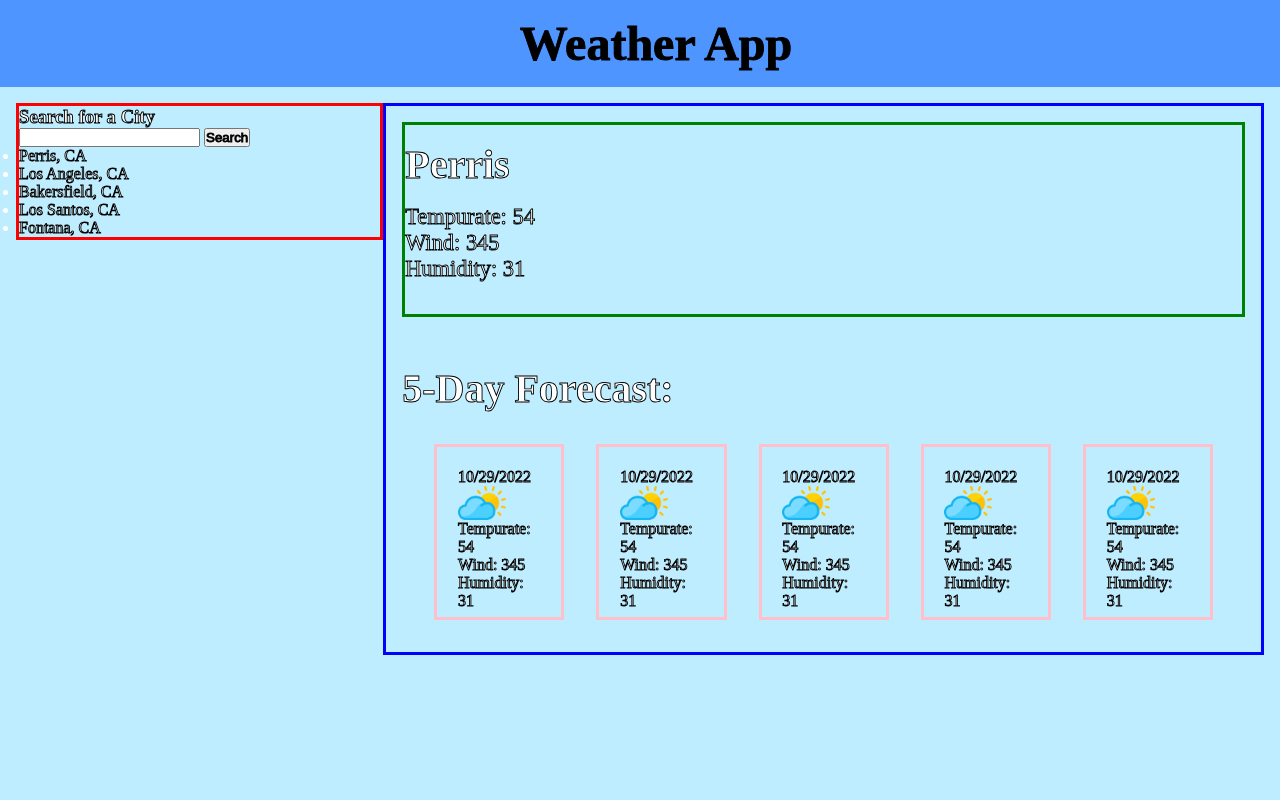
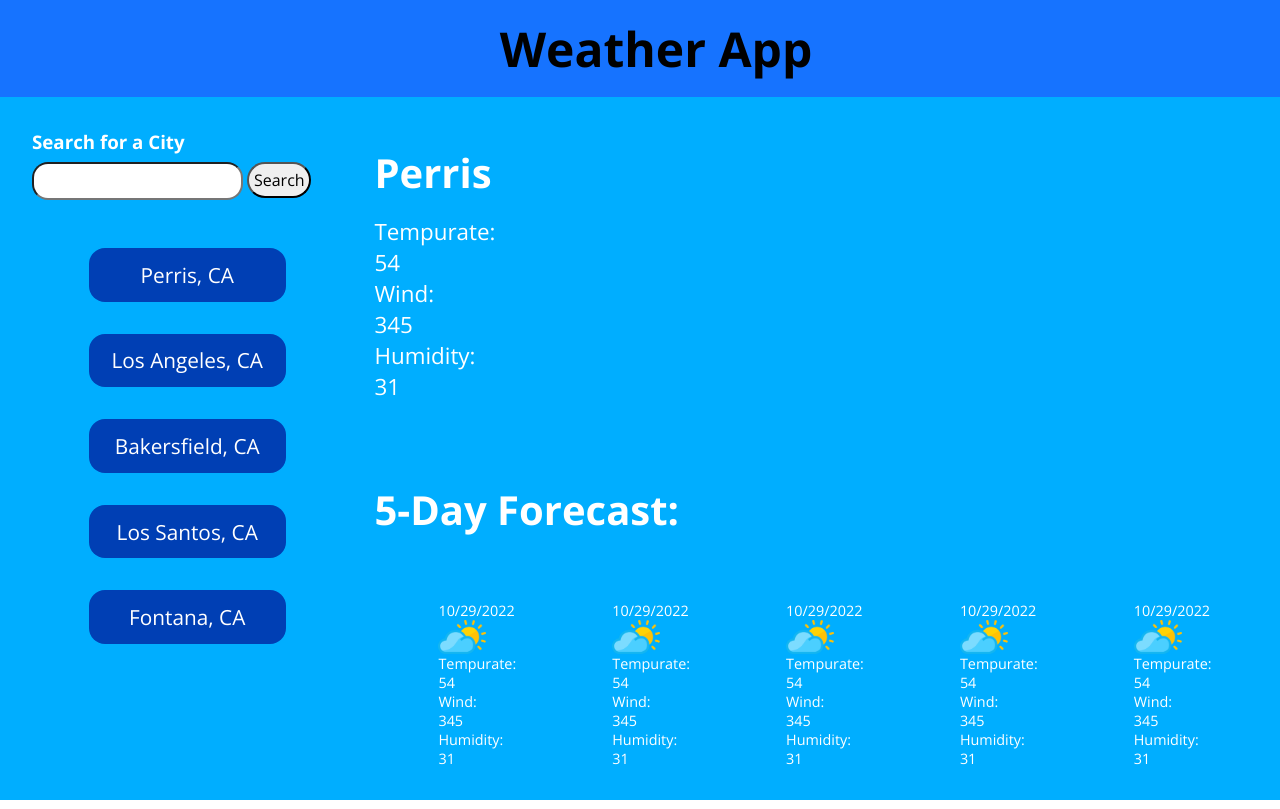
Before and after one commit to TDGLU/Weather-App, a plain HTML site: page index.html in a window 1280 px wide. Shown: the top 809 px of the page. Drawn offline with nearby package versions, Linux system fonts and the light colour scheme; no server answers.

Commit message:
added more styling

```diff
--- a/assets/css/style.css
+++ b/assets/css/style.css
@@ -1,16 +1,23 @@
+/* Imported font  */
+
+@import url('https://fonts.googleapis.com/css2?family=Open+Sans:wght@300;400;700&display=swap');
+
 * {
   margin: 0;
   padding: 0;
   scroll-behavior: smooth;
-  -webkit-text-stroke-width: 0.9px;
-  -webkit-text-stroke-color: black;
+  font-family: 'Open Sans', sans-serif;
 }
+
+/* Entire body  */
 
 .container {
   height: 100vh;
   width: 100vw;
-  background-color: rgb(190, 237, 255);
+  background-color: rgb(0, 174, 255);
 }
+
+/* Title Section  */
 
 .title {
   text-align: center;
@@ -18,7 +25,7 @@
   font-size: 3rem;
   font-weight: bolder;
   color: rgb(0, 0, 0);
-  background-color: rgba(79, 149, 255);
+  background-color: rgb(22, 115, 255);
   padding: 1rem;
 }
 
@@ -26,23 +33,60 @@
   display: flex;
   flex-direction: row;
   padding: 1rem;
-
 }
 
 /* Search Section */
 
+.search-section {
+  margin: 1rem;
+}
+
+.search-for-a-city {
+  margin: .5rem 0;
+}
+
+.city-search {
+  padding: .5rem 1rem;
+  border-radius: 1rem;
+}
+
+.search-btn {
+  border-radius: 2rem;
+  padding: .3rem;
+  font-size: 1rem;
+}
+
 aside {
   color: white;
-  border: solid red;
   width: 30%;
   height: 90%;
+}
+
+/* History Section */
+
+.history {
+  display: flex;
+  font-size: 1.3rem;
+  list-style: none;
+  margin: 2rem 0;
+  align-items: center;
+  flex-direction: column;
+}
+
+.history-item {
+  display: flex;
+  justify-content: center;
+  margin: 1rem 0;
+  padding: .8rem;
+  border-radius: 1rem;
+  background-color: rgb(0, 63, 180);
+  width: 50%;
 }
 
 /* Main Content  */
 
 main {
   color: white;
-  border: solid blue;
   height: 90%;
   width: 70%;
   padding: 1rem;
@@ -51,7 +95,6 @@ main {
 /* Main Section */
 
 main section {
-  border: solid green;
   padding: 1rem 0;
 }
 
@@ -80,12 +123,15 @@ main section {
 
 .card {
   display: flex;
-  border: solid pink;
   flex-direction: column;
-  padding: 1.3rem;
+  font-size: .9rem;
+  padding: 2rem;
   height: 8rem;
   margin: 0 1rem;
 }
+ span {
+  display: flex;
+ }
 
 .cards-container {
   display: flex;
--- a/index.html
+++ b/index.html
@@ -16,17 +16,17 @@
       <aside>
         <!-- Search Section  -->
         <div class="search-section">
-          <h3>Search for a City</h3>
+          <h3 class="search-for-a-city">Search for a City</h3>
           <input class="city-search" type="text">
           <button class="search-btn">Search</button>
         </div>
         <!-- History Section  -->
         <ul class="history">
-          <li>Perris, CA</li>
-          <li>Los Angeles, CA</li>
-          <li>Bakersfield, CA</li>
-          <li>Los Santos, CA</li>
-          <li>Fontana, CA</li>
+          <li class="history-item">Perris, CA</li>
+          <li class="history-item">Los Angeles, CA</li>
+          <li class="history-item">Bakersfield, CA</li>
+          <li class="history-item">Los Santos, CA</li>
+          <li class="history-item">Fontana, CA</li>
         </ul>
       </aside>
 
```
